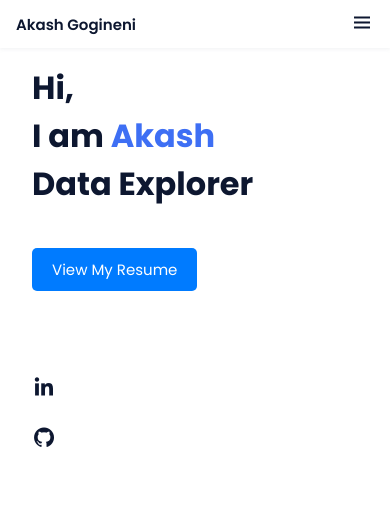
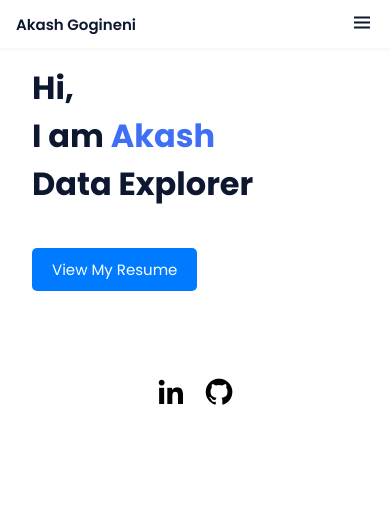
Before and after one commit to AkashGogineni18/AkashGogineni.github.io, a plain HTML site: page index.html in a window 390 px wide. Shown: the top 512 px of the page. Drawn offline with nearby package versions, Linux system fonts and the light colour scheme; grey boxes are pictures that could not be loaded.

Commit message:
Update styles.css

```diff
--- a/assets/css/styles.css
+++ b/assets/css/styles.css
@@ -510,14 +510,22 @@ img {
     position: relative; /* Position relative to parent */
   }
 
-  .home__icons {
-    display: flex !important;
-    flex-direction: row !important;
-    justify-content: center !important;
-    align-items: center !important;
-    gap: 1rem !important;
+  .home__social {
+    display: flex;              /* Enable flexbox for the container */
+    flex-direction: row;        /* Ensure the icons are in a row */
+    justify-content: center;    /* Center the icons within the container */
+    align-items: center;        /* Center align the icons vertically */
+    gap: 1rem;                  /* Space between the icons */
 }
 
+.home__social-icon {
+    font-size: 2rem;            /* Adjust the size of the icons */
+    color: #000;                /* Set the color for the icons */
+}
+.home__social {
+  display: flex !important;
+  flex-direction: row !important;
+}
 
 
 
```
